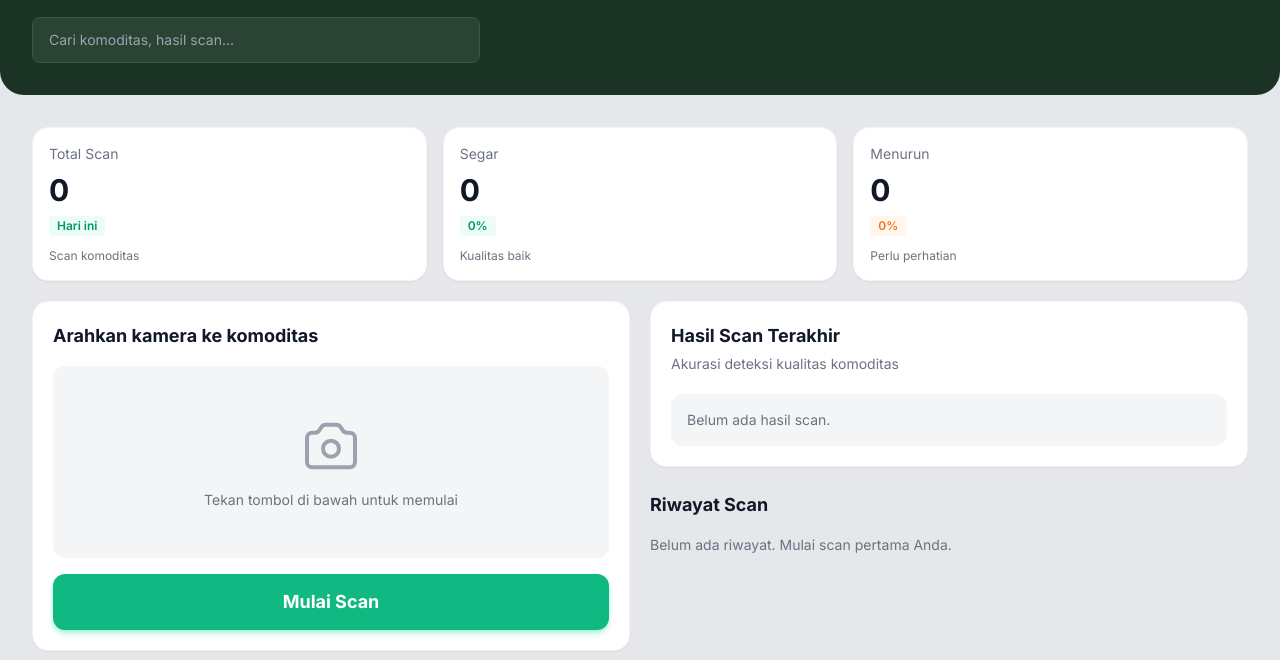
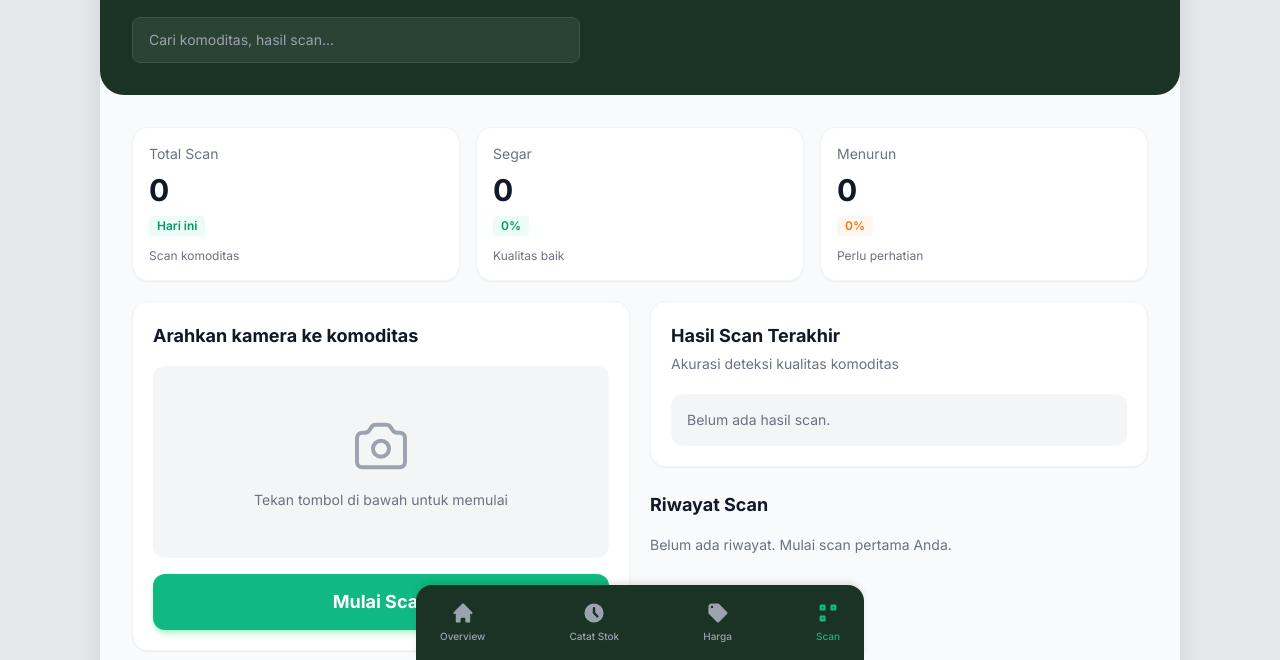
Before and after one commit to natalio123/Project-ADSE, a plain HTML site: page fe/index.html in a window 1280 px wide. Shown: the part 140-800 px from the top of the page. Drawn offline with nearby package versions, Linux system fonts and the light colour scheme.

Commit message:
Refactor scan.css for layout and navigation styles
Updated comments and adjusted CSS for app layout and navigation.

```diff
--- a/fe/scan.css
+++ b/fe/scan.css
@@ -1,6 +1,14 @@
-/* Tambahan RicaWatch scan_mobile — boleh ditempel di akhir globals.css. */
+/* Tambahan RicaWatch — boleh ditempel di akhir globals.css. */
+html { -webkit-text-size-adjust: 100%; }
 body { font-family: 'Inter', sans-serif; background-color: #e5e7eb; }
-.mobile-container { max-width: 414px; margin: 0 auto; background-color: #f8fafc; min-height: 100vh; position: relative; box-shadow: 0 0 20px rgba(0,0,0,.1); }
+
+/* HP: selebar layar. Tablet/desktop: kolom tengah maks 1080px, dashboard 2 kolom */
+.app-shell { width: 100%; margin: 0 auto; background-color: #f8fafc; min-height: 100vh; min-height: 100dvh; position: relative; }
+@media (min-width: 768px) { .app-shell { max-width: 1080px; box-shadow: 0 0 20px rgba(0,0,0,.1); } }
+
+/* Navigasi bawah: menempel di dasar layar HP, melayang di tengah pada layar lebar */
+.app-nav { position: fixed; left: 0; right: 0; bottom: 0; z-index: 20; padding-bottom: calc(1rem + env(safe-area-inset-bottom, 0px)); box-shadow: 0 -4px 6px -1px rgba(0,0,0,.1); }
+@media (min-width: 768px) { .app-nav { left: 50%; right: auto; width: 28rem; transform: translateX(-50%); } }
 
 .scan-stage { position: relative; overflow: hidden; }
 .scan-stage video { display: block; width: 100%; height: auto; background: #000; }
```
